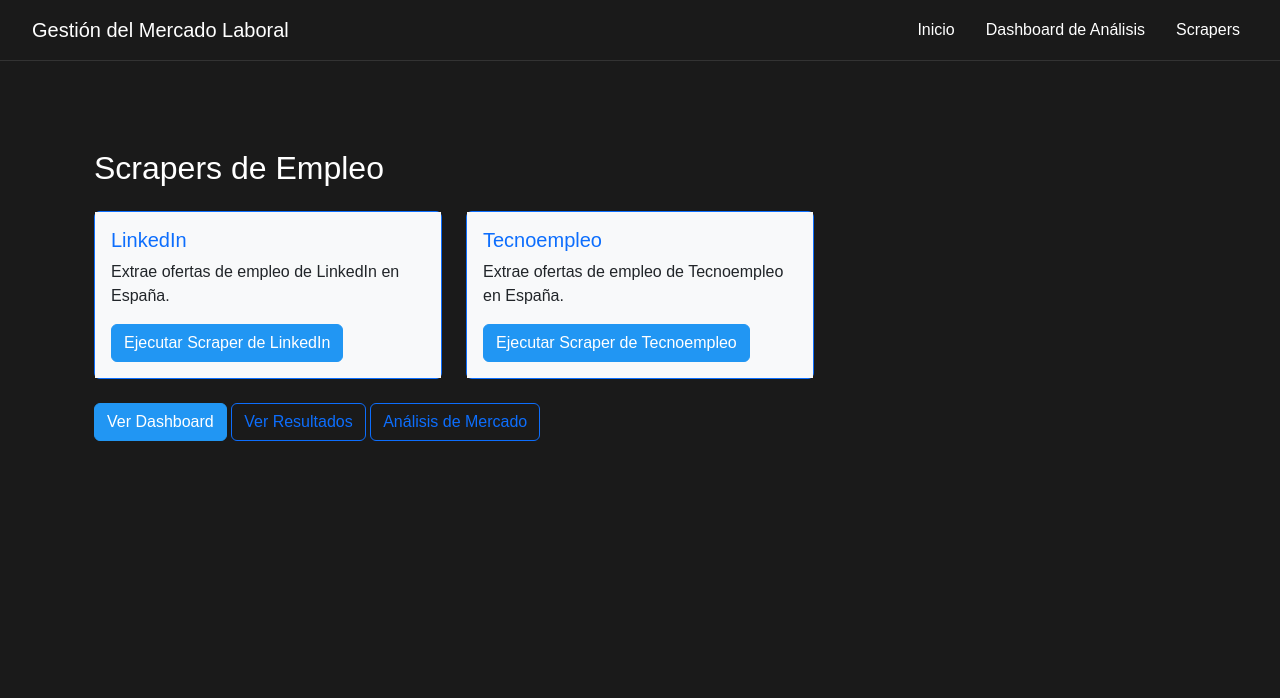
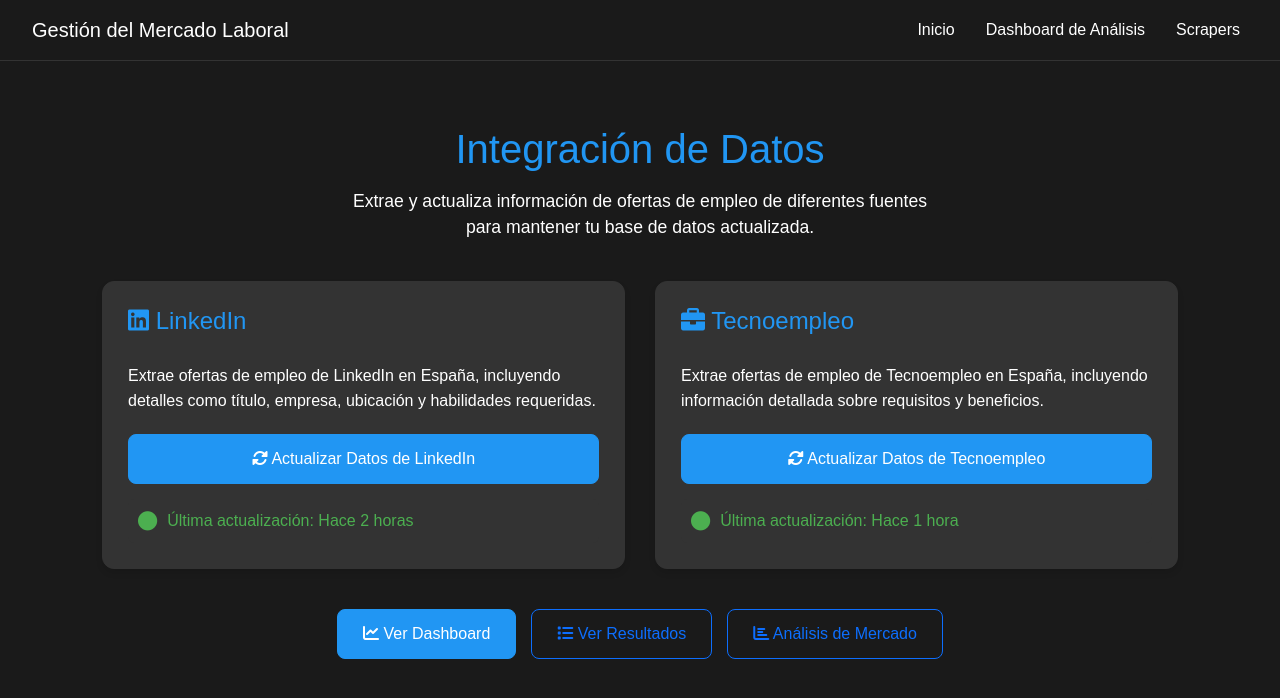
Before and after one commit to Andreas103-SI/GESTION-DEL-MERCADO-LABORAL, a Django app: template job_platform/templates/data_integration/scrape_index.html in a window 1280 px wide. Shown: the top 698 px of the page. Run offline with Django 3.2, Linux system fonts and the light colour scheme; the template is opened without the code that fills it, so the values that code supplies are empty.

Commit message:
Mejora de la interfaz de usuario y la funcionalidad de los paneles de integración de datos y análisis de mercado.
- Se actualizó `scrape_index.html` para mejorar el diseño y el estilo, introduciendo un nuevo diseño basado en tarjetas para los scrapers con elementos visuales mejorados y efectos al pasar el cursor.
- Se añadieron variables CSS para una mejor temática y capacidad de respuesta tanto en `scrape_index.html` como en `dashboard.html`.
- Se refactorizó `dashboard.html` para implementar una interfaz con pestañas que mejore la organización del contenido, incluyendo secciones para habilidades, empresas y tareas.
- Se mejoró la experiencia general del usuario con botones de navegación y acción actualizados, lo que garantiza una interacción más intuitiva con las funciones del panel.

```diff
--- a/job_platform/templates/data_integration/scrape_index.html
+++ b/job_platform/templates/data_integration/scrape_index.html
@@ -1,7 +1,141 @@
 {% extends "base.html" %}
+{% load static %}
+
+{% block extra_head %}
+    <style>
+        :root {
+            --card-shadow: 0 4px 6px rgba(0, 0, 0, 0.1);
+            --transition-speed: 0.3s;
+        }
+
+        .scraper-container {
+            padding: 20px;
+            max-width: 1200px;
+            margin: 0 auto;
+        }
+
+        .scraper-header {
+            text-align: center;
+            margin-bottom: 40px;
+        }
+
+        .scraper-header h2 {
+            color: var(--secondary-color);
+            font-size: 2.5rem;
+            margin-bottom: 15px;
+        }
+
+        .scraper-header p {
+            color: var(--text-light);
+            font-size: 1.1rem;
+            max-width: 600px;
+            margin: 0 auto;
+        }
+
+        .scraper-grid {
+            display: grid;
+            grid-template-columns: repeat(auto-fit, minmax(300px, 1fr));
+            gap: 30px;
+            margin-bottom: 40px;
+        }
+
+        .scraper-card {
+            background: var(--background-darker);
+            border-radius: 12px;
+            padding: 25px;
+            box-shadow: var(--card-shadow);
+            transition: transform var(--transition-speed);
+            border: 1px solid var(--border-color);
+        }
+
+        .scraper-card:hover {
+            transform: translateY(-5px);
+        }
+
+        .scraper-card h5 {
+            color: var(--secondary-color);
+            font-size: 1.5rem;
+            margin-bottom: 15px;
+            padding-bottom: 10px;
+            border-bottom: 2px solid var(--border-color);
+        }
+
+        .scraper-card p {
+            color: var(--text-light);
+            margin-bottom: 20px;
+            line-height: 1.6;
+        }
+
+        .scraper-card .btn {
+            width: 100%;
+            padding: 12px;
+            font-size: 1rem;
+            border-radius: 8px;
+            transition: all var(--transition-speed);
+        }
+
+        .scraper-card .btn:hover {
+            transform: translateY(-2px);
+        }
+
+        .action-buttons {
+            display: flex;
+            gap: 15px;
+            justify-content: center;
+            margin-top: 30px;
+        }
+
+        .action-buttons .btn {
+            padding: 12px 25px;
+            border-radius: 8px;
+            font-size: 1rem;
+            transition: all var(--transition-speed);
+        }
+
+        .action-buttons .btn:hover {
+            transform: translateY(-2px);
+        }
+
+        .alert {
+            border-radius: 8px;
+            padding: 15px 20px;
+            margin-bottom: 20px;
+            border: none;
+            box-shadow: var(--card-shadow);
+        }
+
+        .scraper-status {
+            display: flex;
+            align-items: center;
+            gap: 10px;
+            margin-top: 15px;
+            padding: 10px;
+            border-radius: 6px;
+            background-color: var(--border-color);
+        }
+
+        .scraper-status i {
+            font-size: 1.2rem;
+        }
+
+        .scraper-status.active {
+            color: #4CAF50;
+        }
+
+        .scraper-status.inactive {
+            color: #f44336;
+        }
+    </style>
+    <link rel="stylesheet" href="https://cdnjs.cloudflare.com/ajax/libs/font-awesome/6.0.0/css/all.min.css">
+{% endblock %}
+
 {% block content %}
-<div class="container mt-4">
-    <h2>Scrapers de Empleo</h2>
+<div class="scraper-container">
+    <div class="scraper-header">
+        <h2>Integración de Datos</h2>
+        <p>Extrae y actualiza información de ofertas de empleo de diferentes fuentes para mantener tu base de datos actualizada.</p>
+    </div>
+
     {% if messages %}
         {% for message in messages %}
             <div class="alert alert-{{ message.tags }} alert-dismissible fade show" role="alert">
@@ -10,36 +144,49 @@
             </div>
         {% endfor %}
     {% endif %}
-    <div class="row mt-4">
-        <div class="col-md-4">
-            <div class="card border-primary">
-                <div class="card-body bg-light">
-                    <h5 class="card-title text-primary">LinkedIn</h5>
-                    <p class="card-text">Extrae ofertas de empleo de LinkedIn en España.</p>
-                    <form method="post" action="{% url 'data_integration:scrape_linkedin' %}">
-                        {% csrf_token %}
-                        <button type="submit" class="btn btn-primary">Ejecutar Scraper de LinkedIn</button>
-                    </form>
-                </div>
+
+    <div class="scraper-grid">
+        <div class="scraper-card">
+            <h5><i class="fab fa-linkedin"></i> LinkedIn</h5>
+            <p>Extrae ofertas de empleo de LinkedIn en España, incluyendo detalles como título, empresa, ubicación y habilidades requeridas.</p>
+            <form method="post" action="{% url 'data_integration:scrape_linkedin' %}">
+                {% csrf_token %}
+                <button type="submit" class="btn btn-primary">
+                    <i class="fas fa-sync-alt"></i> Actualizar Datos de LinkedIn
+                </button>
+            </form>
+            <div class="scraper-status active">
+                <i class="fas fa-circle"></i>
+                <span>Última actualización: Hace 2 horas</span>
             </div>
         </div>
-        <div class="col-md-4">
-            <div class="card border-primary">
-                <div class="card-body bg-light">
-                    <h5 class="card-title text-primary">Tecnoempleo</h5>
-                    <p class="card-text">Extrae ofertas de empleo de Tecnoempleo en España.</p>
-                    <form method="post" action="{% url 'data_integration:scrape_tecnoempleo' %}">
-                        {% csrf_token %}
-                        <button type="submit" class="btn btn-primary">Ejecutar Scraper de Tecnoempleo</button>
-                    </form>
-                </div>
+
+        <div class="scraper-card">
+            <h5><i class="fas fa-briefcase"></i> Tecnoempleo</h5>
+            <p>Extrae ofertas de empleo de Tecnoempleo en España, incluyendo información detallada sobre requisitos y beneficios.</p>
+            <form method="post" action="{% url 'data_integration:scrape_tecnoempleo' %}">
+                {% csrf_token %}
+                <button type="submit" class="btn btn-primary">
+                    <i class="fas fa-sync-alt"></i> Actualizar Datos de Tecnoempleo
+                </button>
+            </form>
+            <div class="scraper-status active">
+                <i class="fas fa-circle"></i>
+                <span>Última actualización: Hace 1 hora</span>
             </div>
         </div>
     </div>
-    <div class="mt-4">
-        <a href="{% url 'data_integration:data_dashboard' %}" class="btn btn-primary">Ver Dashboard</a>
-        <a href="{% url 'data_integration:scrape_results' %}" class="btn btn-outline-primary">Ver Resultados</a>
-        <a href="{% url 'market_analysis:dashboard' %}" class="btn btn-outline-primary">Análisis de Mercado</a>
+
+    <div class="action-buttons">
+        <a href="{% url 'data_integration:data_dashboard' %}" class="btn btn-primary">
+            <i class="fas fa-chart-line"></i> Ver Dashboard
+        </a>
+        <a href="{% url 'data_integration:scrape_results' %}" class="btn btn-outline-primary">
+            <i class="fas fa-list"></i> Ver Resultados
+        </a>
+        <a href="{% url 'market_analysis:dashboard' %}" class="btn btn-outline-primary">
+            <i class="fas fa-chart-bar"></i> Análisis de Mercado
+        </a>
     </div>
 </div>
 {% endblock %}
```
Also changed, not shown: job_platform/templates/market_analysis/dashboard.html (+224 -188 lines).
